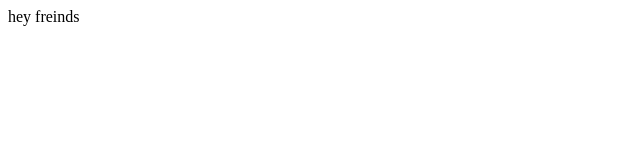
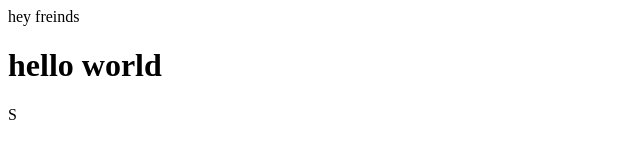
Before and after one commit to netsanet-abuhay/sample, a plain HTML site: page sample/index.html in a window 1280 px wide. Shown: the whole page, without its empty margins (0-640 px from the left). Drawn offline with Linux system fonts and the light colour scheme.

Commit message:
Update index.html

```diff
--- a/sample/index.html
+++ b/sample/index.html
@@ -6,6 +6,9 @@
 </head>
 <body>
     <P> hey freinds</P>
+    <div> <h1> hello world</h1>S
+
+    </div>
 
 </body>
 </html>
```
